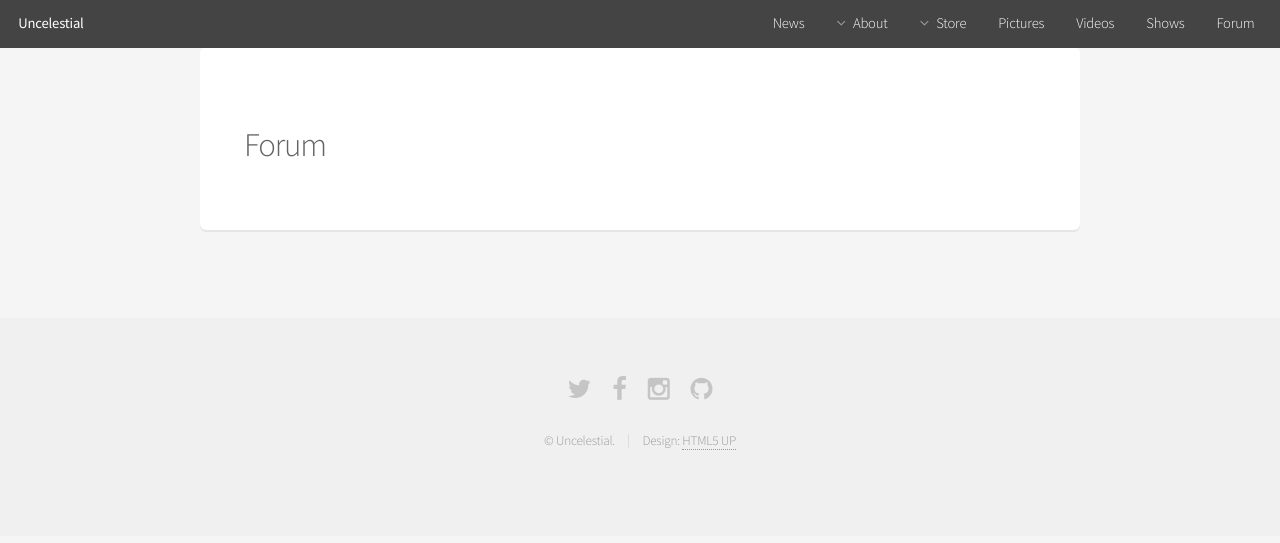
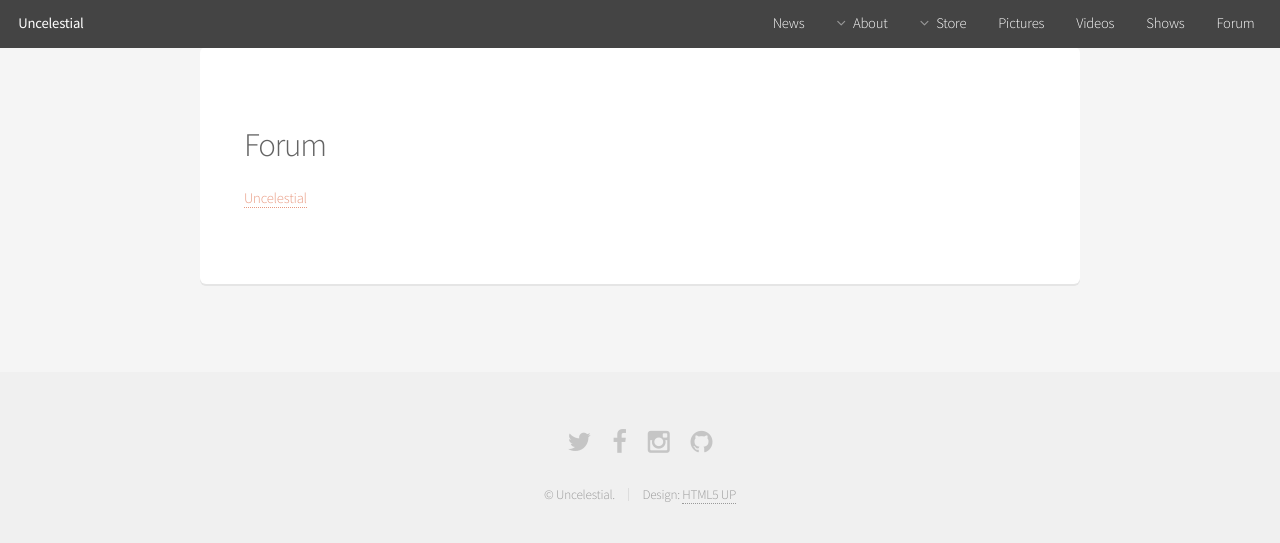
Before and after one commit to tvconefive/uncelestial.github.io, a Jekyll site: the page built from forum.md, in a window 1280 px wide. Shown: the top 543 px of the page. Built offline with Jekyll 4.4.1, drawn with Linux system fonts in a browser that asks for light colours; a script that is not in the unit is left out.

Commit message:
Update forum.md

```diff
--- a/forum.md
+++ b/forum.md
@@ -4,4 +4,5 @@ description: A place to converse, not be terse or adverse
 ---
 ## Forum
 
+<a id="nabblelink" href="http://uncelestial.67314.x6.nabble.com/">Uncelestial</a>
 <script src="http://uncelestial.67314.x6.nabble.com/embed/f1"></script>
```
